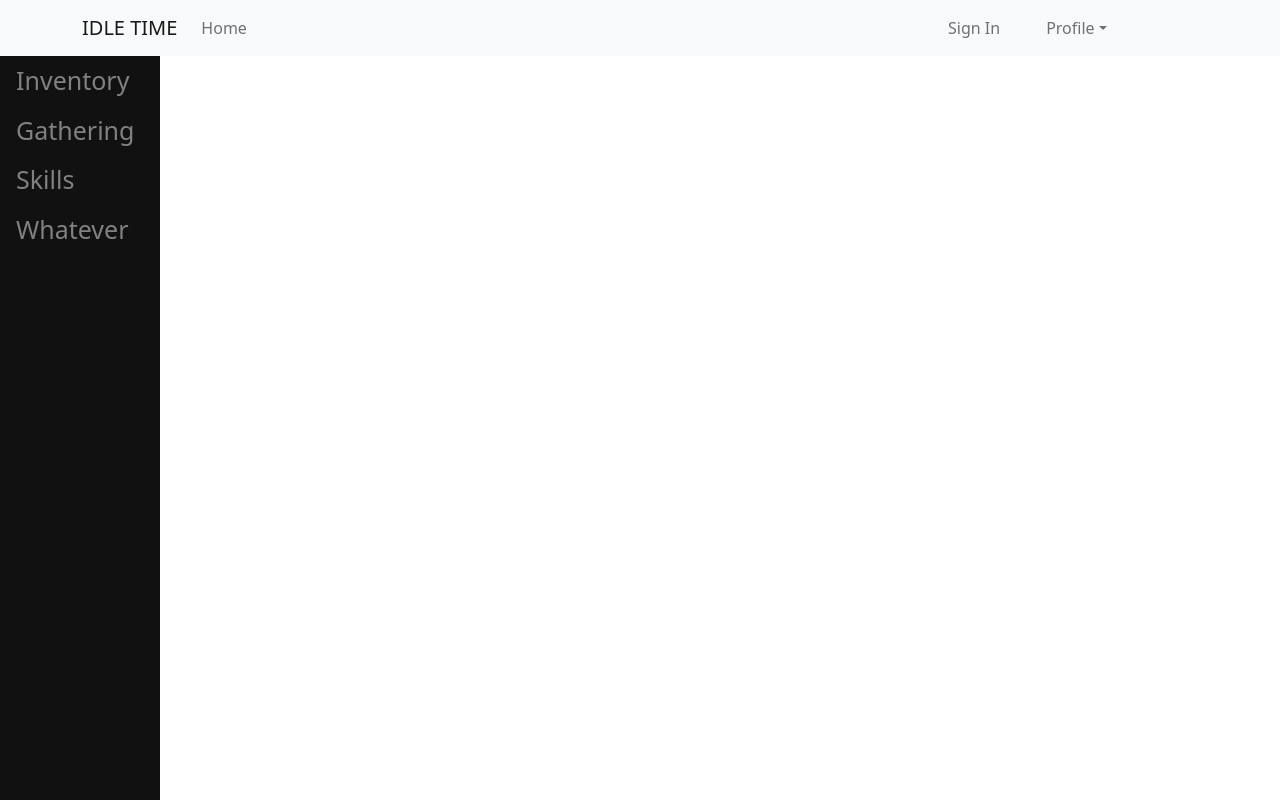
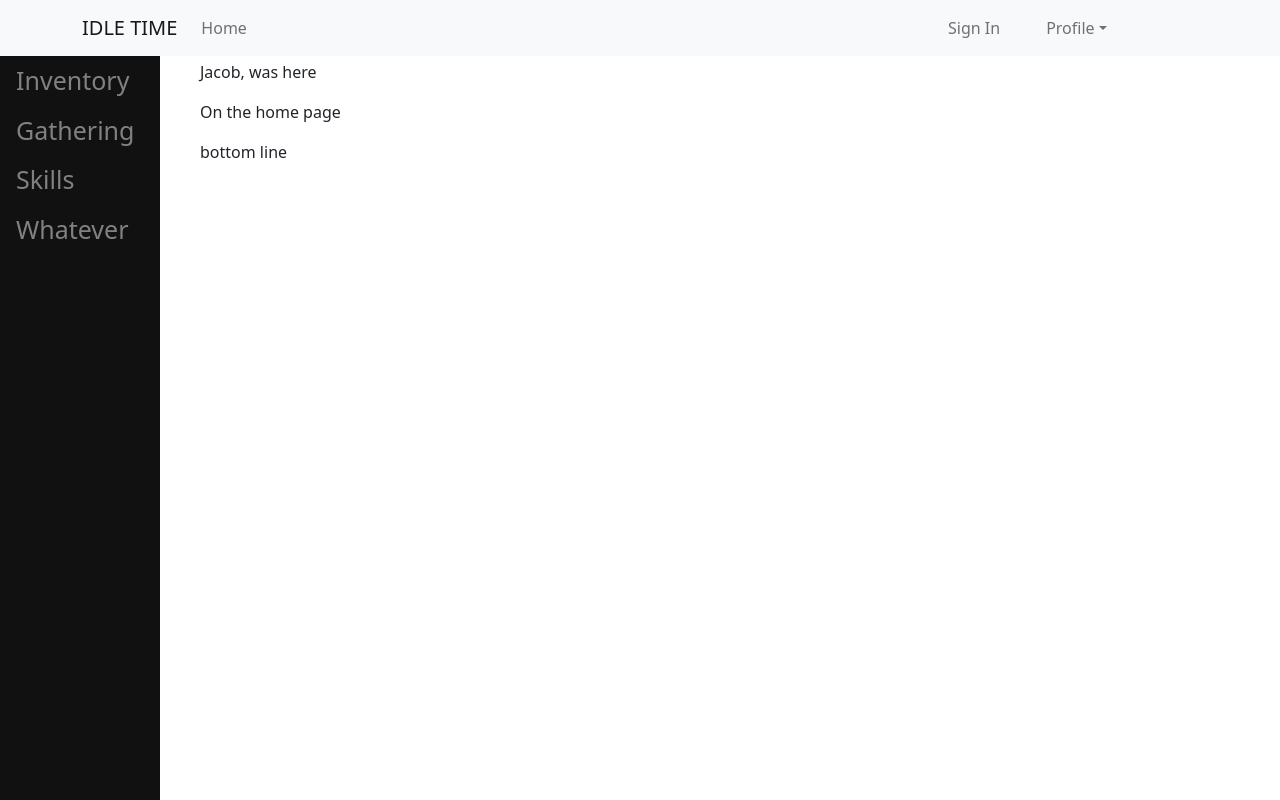
Before and after one commit to YLuigi931/Game-Idle, a React (Vite) app in the folder idleClient/: page / in a window 1280 px wide. Built offline with nearby package versions, Linux system fonts and the light colour scheme.

Commit message:
added a little more

```diff
--- a/idleClient/components/home.jsx
+++ b/idleClient/components/home.jsx
@@ -1,6 +1,9 @@
 function Home(){
 	return (
 		<>
+		<p>Jacob, was here</p>
+		<p>On the home page</p>
+		<p>bottom line</p>
 		</>
 	)
 }
--- a/idleClient/components/signin.jsx
+++ b/idleClient/components/signin.jsx
@@ -1,6 +1,9 @@
 function SignInComp(){
 	return (
 	<>
+		<p>Jacob, was here</p>
+		<p>On the sign in page</p>
+		<p>bottom line</p>
 	</>
 	)
 }
```
